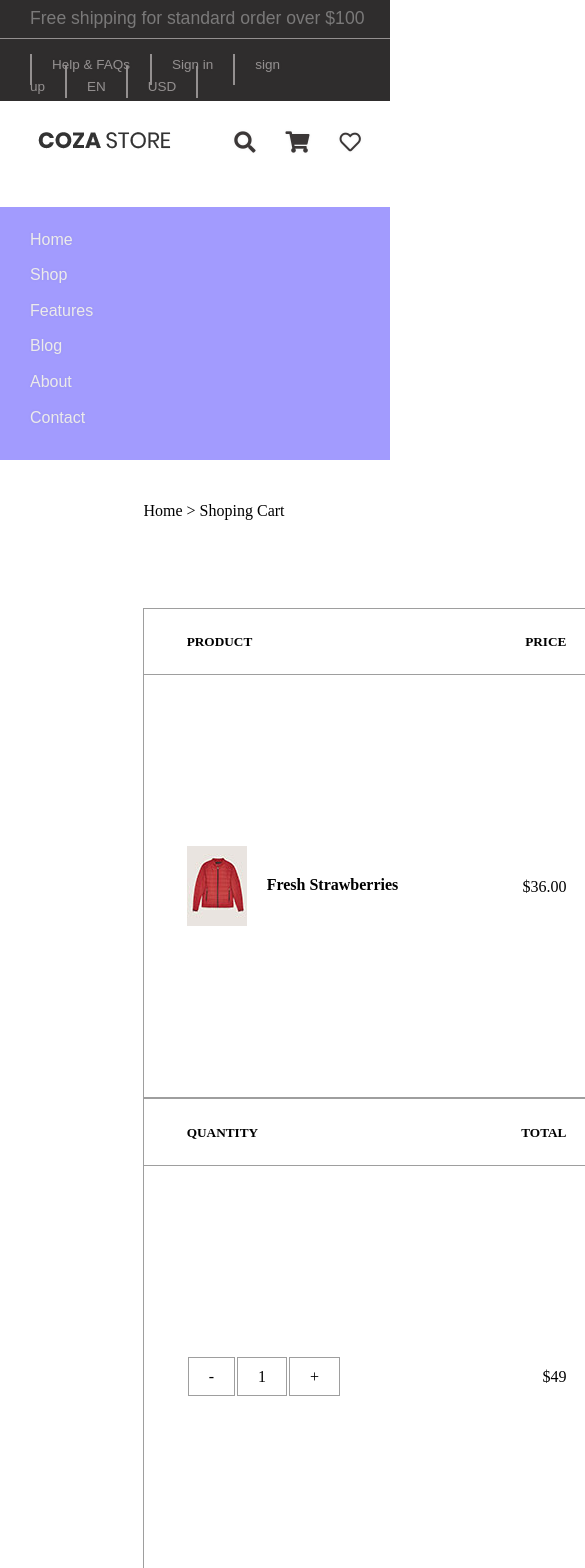
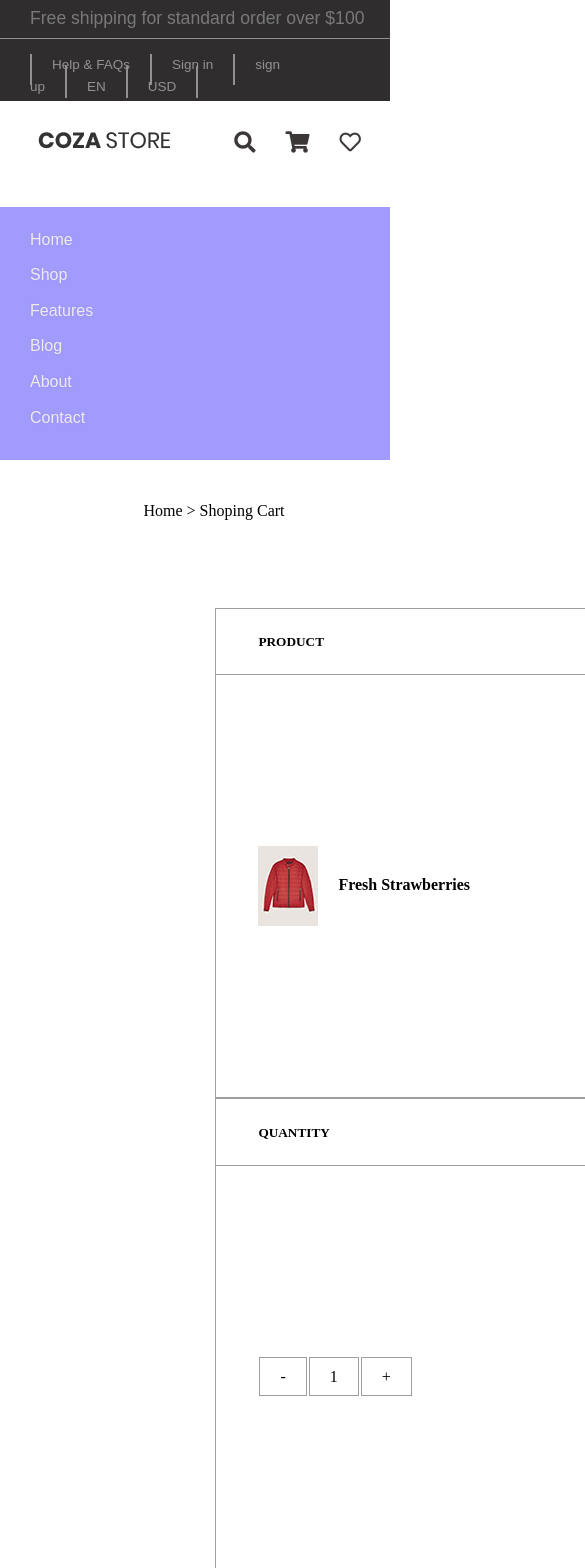
Before and after one commit to aimnbrs/e-commerce-project-react-redux, a React (Create React App) app: page /features in a window 390 px wide. Shown: the top 1568 px of the page, 585 px wide, since content can reach past the window. Built offline with nearby package versions, Linux system fonts and the light colour scheme; no server answers; a web font is replaced by a local one.

Commit message:
features page css adjusement

```diff
--- a/src/pages/Features/index.css
+++ b/src/pages/Features/index.css
@@ -33,19 +33,18 @@
 .mainItemCart {
     flex-wrap: wrap;
     align-items: center;
-    flex-direction: column;
+    flex-direction: row;
     width: max-content;
     height: max-content;
 }
-/* .itemCart {
-    flex-grow : 1;
-}  */
+
 .mainOptionCart {
     border: rgb(158, 158, 158) 1px solid;
     width: 50vh;
     padding-left: 6vh;
     padding-right: 6vh;
 }
+
 .mainPrice, .itemCart {
     border: rgb(158, 158, 158) 1px solid;
     width: 45vh;
@@ -53,6 +52,8 @@
     padding-left: 5vh;
     justify-content: space-between;
 }
+/* .secondePart .mainPrice,.secondePart .itemCart {border-left: none;}
+.firstPart .mainPrice,.firstPart .itemCart {border-right: none ;} */
 
 .itemCart {
     height: 30vh;
@@ -104,3 +105,35 @@ button:nth-child(2) {
     padding-left: 25px;
 
 }
+@media screen and (min-width:700px) {
+    .secondePart .mainPrice,.secondePart .itemCart {border-left: none;}
+    .firstPart .mainPrice,.firstPart .itemCart {border-right: none ;
+    }
+}
+@media screen and (max-width:1120px) {
+    .featuresSection {
+   align-items: center;
+        flex-direction: column;
+    }
+    .mainOptionCart {
+        margin-top: 40px;
+    }
+    .mainOptionCart {
+        width: 98.5vh;
+    }
+
+}
+@media screen and (max-width:700px) {
+    .featuresSection {
+   justify-content: center;
+   align-items: center;
+        flex-direction: column;
+    }
+    .mainItemCart {
+        flex-wrap: wrap;
+     flex-direction: column;
+    }
+    .mainOptionCart {
+        width: 60vh;
+    }
+}
```
